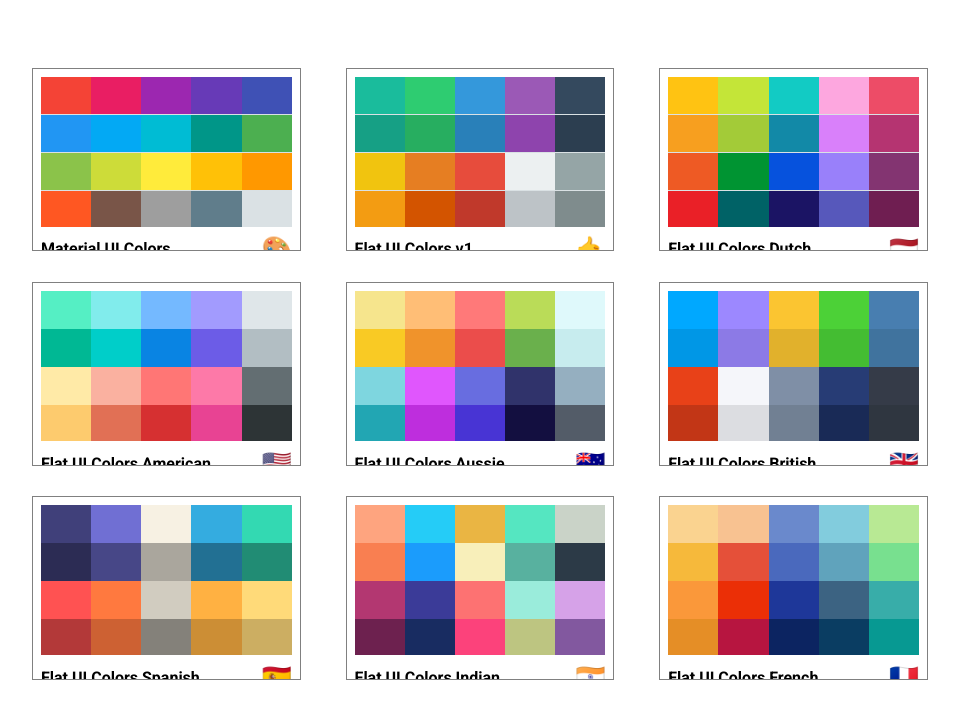
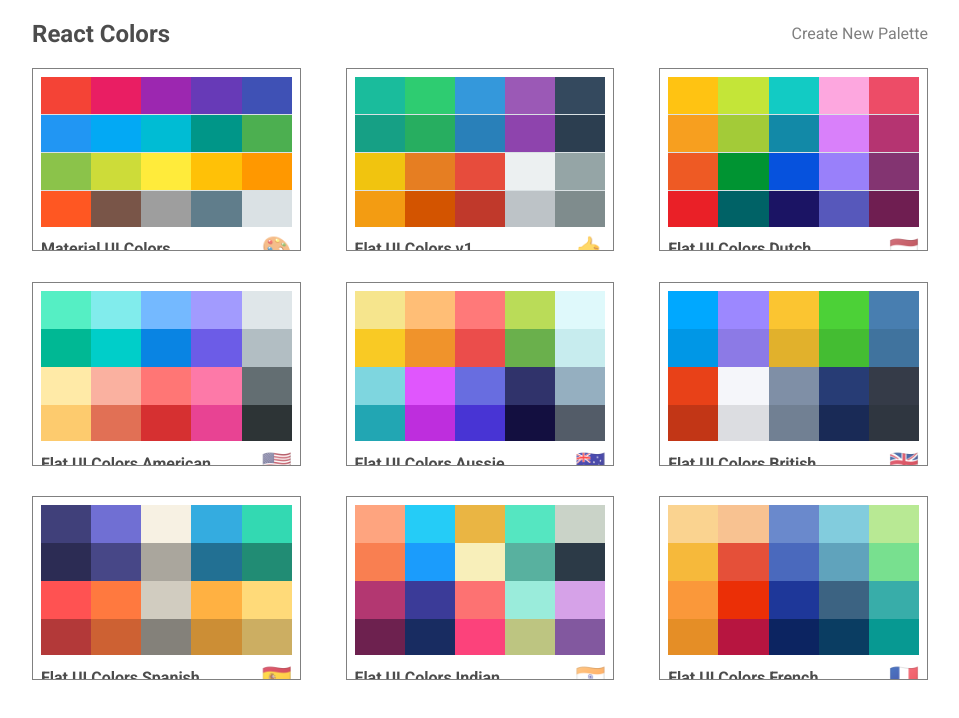
Before and after one commit to Bartosz-L/color_app_react, a React (Create React App) app: page / in a window 1280 px wide. Shown: the top 718 px of the page, without its empty margins (160-1119 px from the left). Built offline with nearby package versions, Linux system fonts and the light colour scheme.

Commit message:
created newpaletteform component; tweaked colors

```diff
--- a/public/index.html
+++ b/public/index.html
@@ -24,7 +24,7 @@
       work correctly both with client-side routing and a non-root public URL.
       Learn how to configure a non-root public URL by running `npm run build`.
     -->
-    <link href="https://fonts.googleapis.com/css?family=Roboto:100,400,700&display=swap" rel="stylesheet">
+    <link rel="stylesheet" href="https://fonts.googleapis.com/css?family=Roboto:300,400,500,700&display=swap" />
     <title>COLOR APP</title>
   </head>
   <body>
--- a/src/App.js
+++ b/src/App.js
@@ -3,6 +3,7 @@
 import Palette from './components/Palette/Palette'
 import PaletteList from './components/PaletteList/PaletteList'
 import SingleColorPalette from './components/SingleColorPalette/SingleColorPalette'
+import NewPaletteForm from './components/NewPaletteForm/NewPaletteForm'
 import seedColors from './seedColors'
 import { generatePalette } from './utils/colorHelpers'
 
@@ -16,17 +17,11 @@
   return (
     <Router>
       <Switch>
+        <Route exact path="/palette/new" render={() => <NewPaletteForm />} />
         <Route
           exact
           path="/"
           render={routeProps => <PaletteList palettes={seedColors} routerProps={routeProps} />}
-        />
-        <Route
-          exact
-          path="/palette/:id"
-          render={routeProps => (
-            <Palette palette={generatePalette(findPalette(routeProps.match.params.id))} />
-          )}
         />
         <Route
           exact
@@ -38,6 +33,13 @@
             />
           )}
         />
+        <Route
+          exact
+          path="/palette/:id"
+          render={routeProps => (
+            <Palette palette={generatePalette(findPalette(routeProps.match.params.id))} />
+          )}
+        />
       </Switch>
     </Router>
   )
--- /dev/null
+++ b/src/components/NewPaletteForm/NewPaletteForm.js
@@ -0,0 +1,11 @@
+import React from 'react'
+
+const NewPaletteForm = () => {
+  return (
+    <div>
+      <h1>new palette form</h1>
+    </div>
+  )
+}
+
+export default NewPaletteForm
--- a/src/components/PaletteList/PaletteList.js
+++ b/src/components/PaletteList/PaletteList.js
@@ -1,4 +1,5 @@
 import React from 'react'
+import { Link } from 'react-router-dom'
 import { withStyles } from '@material-ui/styles'
 import MiniPalette from '../MiniPalette/MiniPalette'
 import styles from '../../styles/PaletteList.styles'
@@ -19,6 +20,7 @@
       <div className={classes.container}>
         <nav className={classes.nav}>
           <h1>React Colors</h1>
+          <Link to="/palette/new">Create New Palette</Link>
         </nav>
         <div className={classes.palettes}>
           {palettes.map(palette => (
--- a/src/styles/Footer.styles.js
+++ b/src/styles/Footer.styles.js
@@ -6,6 +6,7 @@
     justifyContent: 'flex-end',
     alignItems: 'center',
     fontWeight: 'bold',
+    color: 'rgba(0,0,0,0.7)',
   },
   emoji: {
     fontSize: '1.5rem',
--- a/src/styles/MiniPalette.styles.js
+++ b/src/styles/MiniPalette.styles.js
@@ -20,7 +20,7 @@
     justifyContent: 'space-between',
     alignItems: 'center',
     margin: '0',
-    color: 'black',
+    color: 'rgba(0,0,0,0.7)',
     paddingTop: '0.5rem',
     fontSize: '1rem',
     position: 'relative',
--- a/src/styles/Navbar.styles.js
+++ b/src/styles/Navbar.styles.js
@@ -10,13 +10,13 @@
     padding: '0 13px',
     fontSize: '22px',
     backgroundColor: '#eceff1',
-    fontFamily: "'Roboto', sans-serif",
     height: '100%',
     display: 'flex',
     alignItems: 'center',
+    color: 'rgba(0,0,0,0.7)',
     '& a': {
       textDecoration: 'none',
-      color: 'black',
+      color: 'rgba(0,0,0,0.7)',
     },
   },
   slider: {
--- a/src/styles/PaletteList.styles.js
+++ b/src/styles/PaletteList.styles.js
@@ -1,3 +1,5 @@
+import { white } from 'ansi-colors'
+
 export default {
   root: {
     backgroundColor: 'white',
@@ -17,7 +19,12 @@
     display: 'flex',
     width: '100%',
     justifyContent: 'space-between',
-    color: 'white',
+    color: 'rgba(0,0,0,0.7)',
+    alignItems: 'center',
+    '& a': {
+      textDecoration: 'none',
+      color: 'rgba(0,0,0,0.5)',
+    },
   },
   palettes: {
     boxSizing: 'border-box',
```
